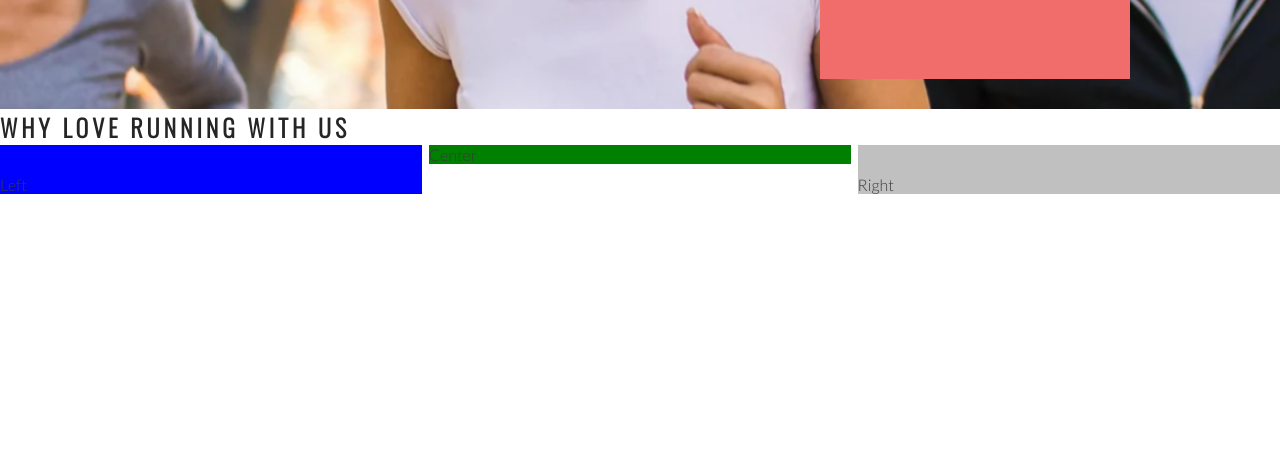
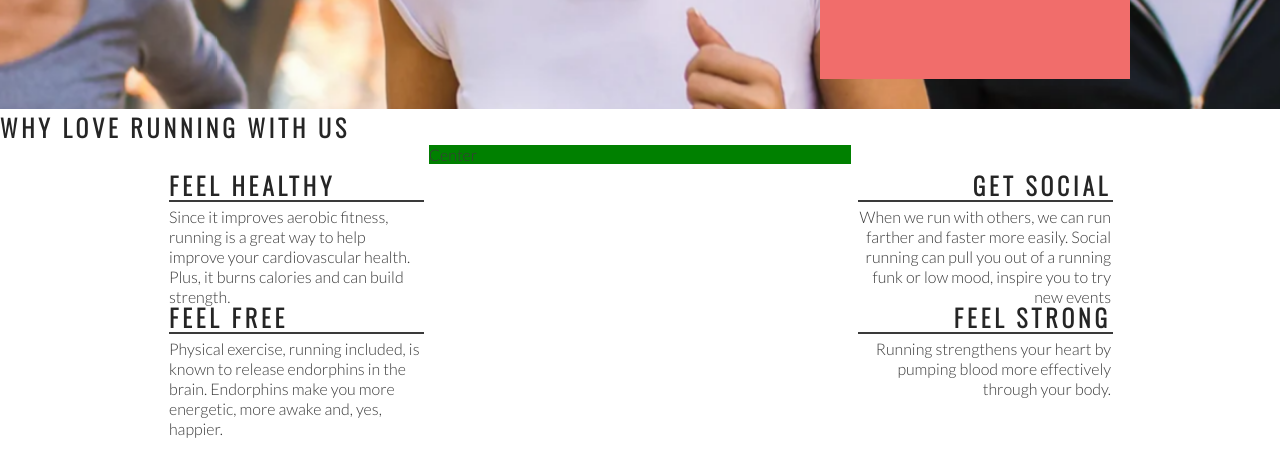
Before and after one commit to d-lynch95/love-running, a plain HTML site: page index.html in a window 1280 px wide. Shown: the part 566-1042 px from the top of the page. Drawn offline with nearby package versions, Linux system fonts and the light colour scheme.

Commit message:
Add right about section content and style

```diff
--- a/assets/css/style.css
+++ b/assets/css/style.css
@@ -118,14 +118,12 @@ h1, h2 {
     padding-top: 30px;
     width: 33%;
     float: left;
-    background-color: blue;
 }
 
 #right-about{
     padding-top: 30px;
     width: 33%;
     float: right;
-    background-color: silver;
 }
 
 #center-about{
@@ -133,3 +131,33 @@ h1, h2 {
     margin: 0 auto;
     background-color:green;
 }
+
+hr{
+    border: 1px solid #3a3a3a;
+    width: 100%;
+    margin: 5px 0;
+}
+
+.left-about-heading{
+    width: 60%;
+    float: right;
+    line-height: 20px;
+    clear: both;
+    margin-bottom: 50px;
+}
+
+.right-about-heading{
+    width: 60%;
+    float: left;
+    line-height: 20px;
+    clear: both;
+    margin-bottom: 50px;
+}
+
+.right-about-heading h2{
+    text-align:right;
+}
+
+.right-about-heading p{
+    text-align: right;
+}
--- a/index.html
+++ b/index.html
@@ -39,10 +39,35 @@
     <section id="club-ethos">
         <h1>Why Love Running with us</h1>
         <div id="left-about">
-            Left
+            <div class="left-about-heading">
+                <h2>Feel Healthy</h2>
+                <hr>
+                <p>
+                    Since it improves aerobic fitness, running is a great way to help improve
+                    your cardiovascular health. Plus, it burns calories and can build strength.
+                </p>
+                <h2>Feel Free</h2>
+                <hr>
+                <p>
+                    Physical exercise, running included, is known to release endorphins in the brain.
+                    Endorphins make you more energetic, more awake and, yes, happier.
+                </p>
+            </div>
         </div>
         <div id="right-about">
-            Right
+            <div class="right-about-heading">
+                <h2>Get social</h2>
+                <hr>
+                <p>
+                   When we run with others, we can run farther and faster more easily. Social running can pull you out of a running funk or low mood, inspire you to try new events
+                </p>
+                <h2>Feel Strong</h2>
+                <hr>
+                <p>
+                    Running strengthens your heart by pumping blood more effectively through your body.
+                </p>
+
+            </div>
         </div>
         <div id="center-about">
             Center
```
